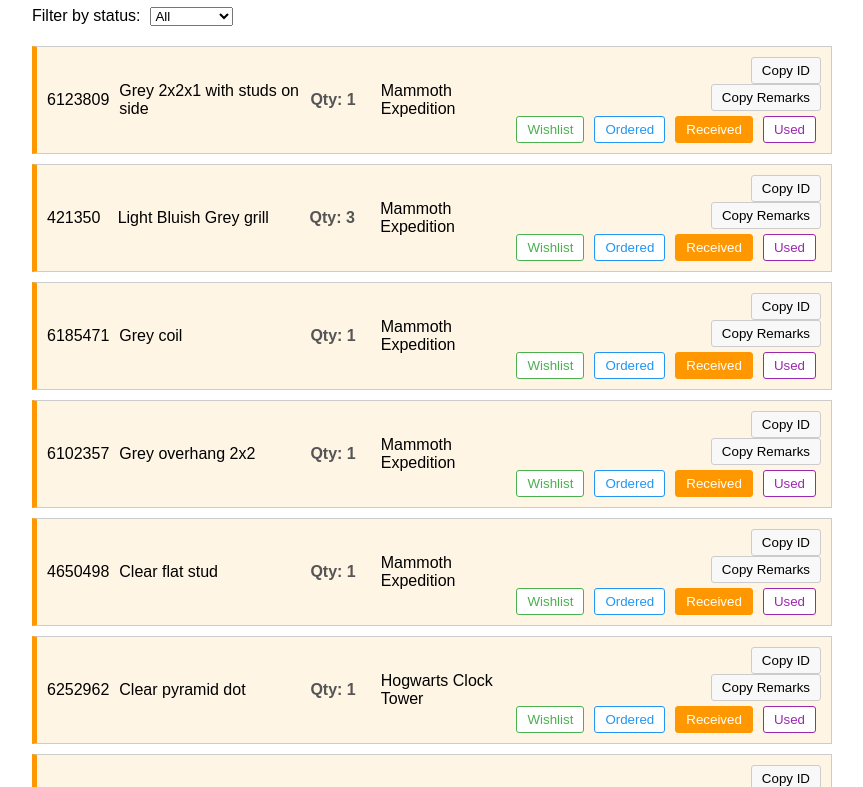
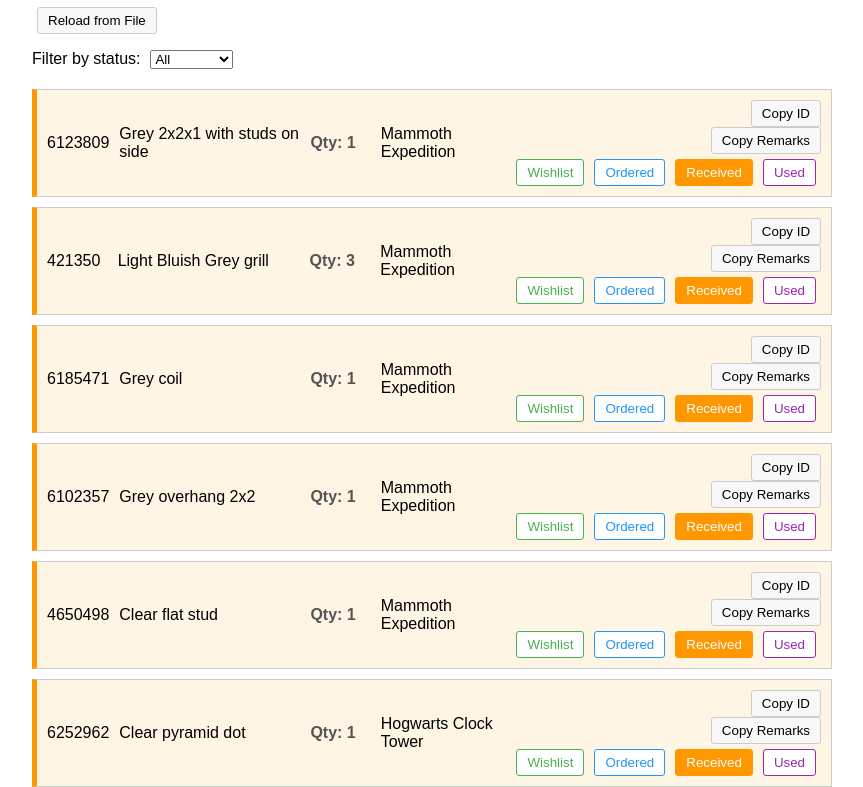
Before and after one commit to rileyedwards77/bricks, a plain HTML site: page index.html in a window 1280 px wide. Shown: the part 101-888 px from the top of the page, without its empty margins (208-1071 px from the left). Drawn offline with Linux system fonts and the light colour scheme.

Commit message:
Add reload button and persist filter state after list updates

```diff
--- a/index.html
+++ b/index.html
@@ -9,6 +9,7 @@
 <body>
     <div class="container">
         <h1>BrickLink Wanted List</h1>
+        <button id="reload-btn" style="margin-bottom: 16px;">Reload from File</button>
         <ul id="item-list">
             <!-- Items will be dynamically added here -->
         </ul>
--- a/script.js
+++ b/script.js
@@ -68,6 +68,19 @@ document.addEventListener('DOMContentLoaded', () => {
             `;
             itemList.appendChild(li);
         });
+
+        // Re-apply filter after re-rendering
+        const statusFilter = document.getElementById('status-filter');
+        if (statusFilter && statusFilter.value !== 'all') {
+            const value = statusFilter.value;
+            Array.from(itemList.children).forEach(li => {
+                if (li.className === value) {
+                    li.style.display = '';
+                } else {
+                    li.style.display = 'none';
+                }
+            });
+        }
 
         // Function to toggle wishlist status
         window.toggleWishlist = function(itemId) {
@@ -230,6 +243,14 @@ document.addEventListener('DOMContentLoaded', () => {
                 });
             });
         }
+
+        // Add reload button functionality
+        const reloadBtn = document.getElementById('reload-btn');
+        if (reloadBtn) {
+            reloadBtn.addEventListener('click', () => {
+                fetchItemsFromJson();
+            });
+        }
     }
 });
 
--- a/wantedList.json
+++ b/wantedList.json
@@ -857,7 +857,7 @@
     {
         "id": "4225201",
         "name": "Black brackets",
-        "status": "wishlisted",
+        "status": "received",
         "color": 11,
         "minQty": 2,
         "condition": "N",
@@ -983,7 +983,7 @@
     {
         "id": "3069",
         "name": "White 1x2 stud tile (assumption on part number)",
-        "status": "wishlisted",
+        "status": "received",
         "color": 1,
         "minQty": 1,
         "condition": "N",
@@ -1135,10 +1135,10 @@
     },
     {
         "id": "6336743",
-        "name": "Grey angle",
+        "name": "Grey Technic Beam 3 x 3 L-Shape with Quarter Ellipse Thin",
         "status": "wishlisted",
         "color": 86,
-        "minQty": 2,
+        "minQty": 1,
         "condition": "N",
         "remarks": "Ninjago Charger"
     },
@@ -1172,7 +1172,7 @@
     {
         "id": "6248078",
         "name": "Grey hanging tile",
-        "status": "wishlisted",
+        "status": "received",
         "color": 86,
         "minQty": 2,
         "condition": "N",
```
